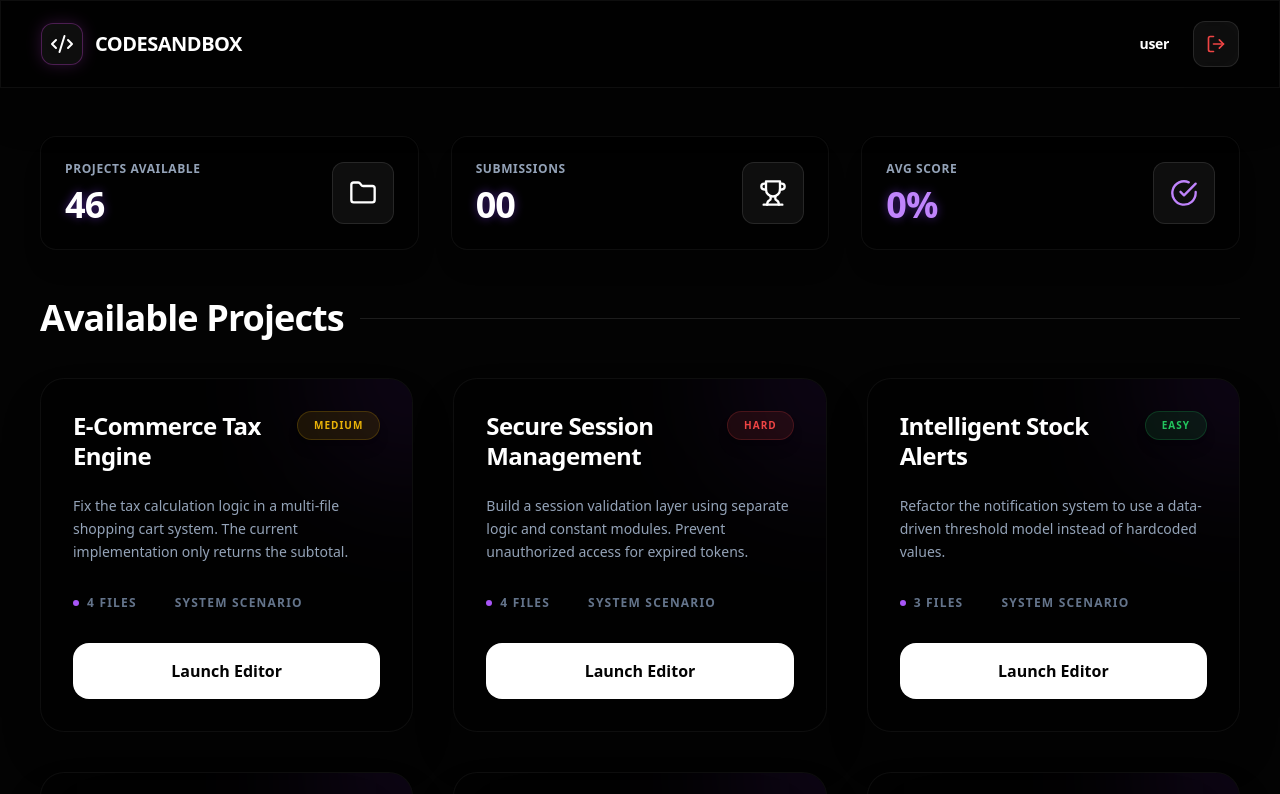
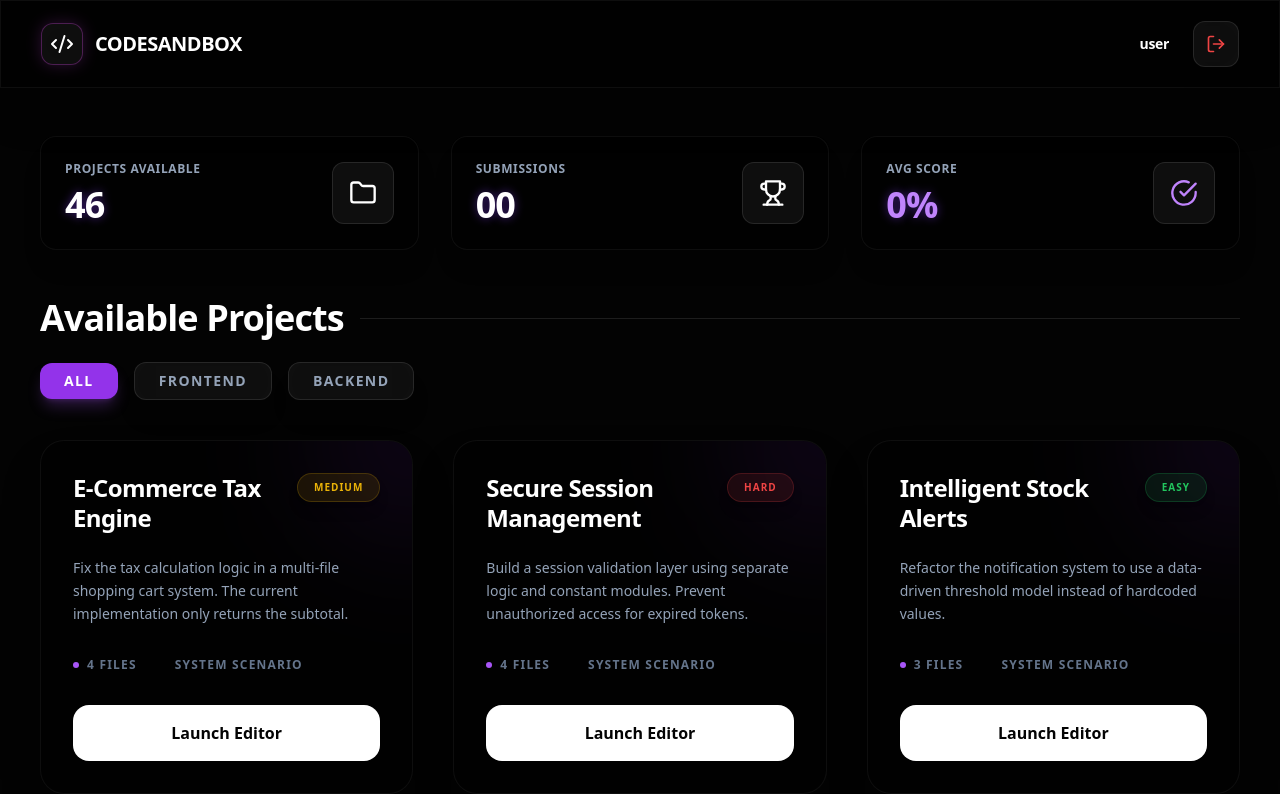
Before and after one commit to devmanaz/Sandbox_prj, a React (Vite) app: page /dashboard in a window 1280 px wide. Shown: the top 794 px of the page. Built offline with nearby package versions, Linux system fonts and the light colour scheme; no server answers; the database is empty; sample sign-in values are in the browser's storage; what groq-sdk would draw is missing.

Commit message:
feat: add frontend/backend category filter and update scenario categories

```diff
--- a/src/data/scenarios.js
+++ b/src/data/scenarios.js
@@ -1,6 +1,7 @@
 export const scenarios = [
   {
     id: 'ecommerce-tax',
+    category: 'backend',
     title: 'E-Commerce Tax Engine',
     description: 'Fix the tax calculation logic in a multi-file shopping cart system. The current implementation only returns the subtotal.',
     difficulty: 'Medium',
@@ -59,6 +60,7 @@ console.log('RESULT_TOTAL:' + total);`
   },
   {
     id: 'auth-session',
+    category: 'backend',
     title: 'Secure Session Management',
     description: 'Build a session validation layer using separate logic and constant modules. Prevent unauthorized access for expired tokens.',
     difficulty: 'Hard',
@@ -104,6 +106,7 @@ console.log('TEST_EXPIRED:' + isSessionActive(expiredSession));`
   },
   {
     id: 'inventory-alerts',
+    category: 'backend',
     title: 'Intelligent Stock Alerts',
     description: 'Refactor the notification system to use a data-driven threshold model instead of hardcoded values.',
     difficulty: 'Easy',
@@ -130,6 +133,7 @@ console.log('TEST_EXPIRED:' + isSessionActive(expiredSession));`
   },
   {
     id: 'api-error-boundary',
+    category: 'backend',
     title: 'Graceful API Degrader',
     description: 'Implement a resilience layer that falls back to localized mock data when the primary API client fails.',
     difficulty: 'Hard',
@@ -151,6 +155,7 @@ console.log('TEST_EXPIRED:' + isSessionActive(expiredSession));`
   },
   {
     id: 'theme-orchestrator',
+    category: 'backend',
     title: 'Multi-Context Theme Manager',
     description: 'Coordinate system preferences and user overrides across a stylesheet and a logic controller.',
     difficulty: 'Medium',
@@ -172,6 +177,7 @@ console.log('TEST_EXPIRED:' + isSessionActive(expiredSession));`
   },
   {
     id: 'data-transformer-pro',
+    category: 'backend',
     title: 'Schema-Driven Transformer',
     description: 'Map raw external data into a validated internal schema using shared transformation rules.',
     difficulty: 'Medium',
@@ -193,6 +199,7 @@ console.log('TEST_EXPIRED:' + isSessionActive(expiredSession));`
   },
   {
     id: 'rbac-gatekeeper',
+    category: 'backend',
     title: 'Distributed RBAC Guard',
     description: 'Check nested permissions across a multi-role architecture to protect specific system actions.',
     difficulty: 'Hard',
@@ -214,6 +221,7 @@ console.log('TEST_EXPIRED:' + isSessionActive(expiredSession));`
   },
   {
     id: 'search-efficiency',
+    category: 'backend',
     title: 'Multi-File Debouncer',
     description: 'Implement a high-performance debouncer for search triggers that interacts with an external API module.',
     difficulty: 'Hard',
@@ -235,6 +243,7 @@ console.log('TEST_EXPIRED:' + isSessionActive(expiredSession));`
   },
   {
     id: 'finance-wizard',
+    category: 'backend',
     title: 'Compound Interest Studio',
     description: 'Build a financial calculation module that uses separate interest rate and compounding factor configurations.',
     difficulty: 'Medium',
@@ -256,6 +265,7 @@ console.log('TEST_EXPIRED:' + isSessionActive(expiredSession));`
   },
   {
     id: 'seo-slug-generator',
+    category: 'backend',
     title: 'SEO Slug Workflows',
     description: 'Cleanse and transform website titles into production-ready URLs using a regex-based cleansing module.',
     difficulty: 'Easy',
@@ -277,6 +287,7 @@ console.log('TEST_EXPIRED:' + isSessionActive(expiredSession));`
   },
   {
     id: 'inventory-processor',
+    category: 'backend',
     title: 'Order Status Workflow',
     description: 'Manage complex order state transitions across a dedicated processor and a status mapping file.',
     difficulty: 'Medium',
@@ -298,6 +309,7 @@ console.log('TEST_EXPIRED:' + isSessionActive(expiredSession));`
   },
   {
     id: 'file-utility-kit',
+    category: 'backend',
     title: 'Readable Size Formatter',
     description: 'Coordinate byte-to-string conversions using a unit-map file to support KB, MB, and GB precision.',
     difficulty: 'Medium',
@@ -319,6 +331,7 @@ console.log('TEST_EXPIRED:' + isSessionActive(expiredSession));`
   },
   {
     id: 'config-merger-v2',
+    category: 'backend',
     title: 'Recursive Config Union',
     description: 'Merge deep JSON configurations from multiple sources into a single unified application state.',
     difficulty: 'Hard',
@@ -340,6 +353,7 @@ console.log('TEST_EXPIRED:' + isSessionActive(expiredSession));`
   },
   {
     id: 'color-parser-studio',
+    category: 'backend',
     title: 'Hex to RGB Converter',
     description: 'Implement a parsing workflow that converts HEX strings into RGB objects using bitwise or string-slice logic.',
     difficulty: 'Medium',
@@ -361,6 +375,7 @@ console.log('TEST_EXPIRED:' + isSessionActive(expiredSession));`
   },
   {
     id: 'security-analyzer',
+    category: 'backend',
     title: 'Password Pulse Gauge',
     description: 'Create a security analyzer that scores passwords based on complex patterns defined in a shared policy file.',
     difficulty: 'Medium',
@@ -382,6 +397,7 @@ console.log('TEST_EXPIRED:' + isSessionActive(expiredSession));`
   },
   {
     id: 'data-dedupe-engine',
+    category: 'backend',
     title: 'Unique Entity Resolver',
     description: 'Deduplicate complex data lists based on a unique identifier key specified in a settings module.',
     difficulty: 'Medium',
@@ -403,6 +419,7 @@ console.log('TEST_EXPIRED:' + isSessionActive(expiredSession));`
   },
   {
     id: 'time-relative-pro',
+    category: 'backend',
     title: 'Social Media Timestamps',
     description: 'Convert timestamps into "ago" strings using a multi-threshold interval mapping system.',
     difficulty: 'Hard',
@@ -424,6 +441,7 @@ console.log('TEST_EXPIRED:' + isSessionActive(expiredSession));`
   },
   {
     id: 'form-validation-kit',
+    category: 'backend',
     title: 'Cross-Field Form Validator',
     description: 'Implement a validation engine that checks correlations between multiple fields (e.g., password and confirmation).',
     difficulty: 'Medium',
@@ -445,6 +463,7 @@ console.log('TEST_EXPIRED:' + isSessionActive(expiredSession));`
   },
   {
     id: 'url-query-builder',
+    category: 'backend',
     title: 'Dynamic URL Assembler',
     description: 'Construct complex URL strings with query parameters using a shared base configuration module.',
     difficulty: 'Easy',
@@ -466,6 +485,7 @@ console.log('TEST_EXPIRED:' + isSessionActive(expiredSession));`
   },
   {
     id: 'localization-manager',
+    category: 'backend',
     title: 'Multi-Language Store',
     description: 'Build a translation engine that switches between language bundles based on a locale code.',
     difficulty: 'Medium',
@@ -487,6 +507,7 @@ console.log('TEST_EXPIRED:' + isSessionActive(expiredSession));`
   },
   {
     id: 'payment-rounding-bug',
+    category: 'backend',
     title: 'Payment Precision Bug (Floating Point)',
     description: 'Debug a checkout system where fractional cents are lost during calculations, causing revenue leakage. The bug occurs when multiplying decimal values.',
     difficulty: 'Medium',
@@ -548,6 +569,7 @@ export function roundPrice(price) {
   },
   {
     id: 'database-connection-leak',
+    category: 'backend',
     title: 'Connection Pool Memory Leak',
     description: 'Debug a service that fails to close database connections properly. Connections pile up and exhaust the pool, causing "ECONNREFUSED" errors.',
     difficulty: 'Hard',
@@ -626,6 +648,7 @@ export function closeConnection(conn) {
   },
   {
     id: 'race-condition-counter',
+    category: 'backend',
     title: 'Race Condition in Async Counter',
     description: 'Debug an inventory system where concurrent requests increment the counter incorrectly. Multiple async operations read-modify-write without coordination.',
     difficulty: 'Hard',
@@ -702,6 +725,7 @@ import { INVENTORY } from './state.js';
   },
   {
     id: 'caching-invalidation-bug',
+    category: 'backend',
     title: 'Stale Cache Not Invalidated',
     description: 'Debug a user profile system where cached data never expires or updates. Users see outdated information even after changes.',
     difficulty: 'Medium',
@@ -766,6 +790,7 @@ export function clearCache(userId) {
   },
   {
     id: 'string-escaping-xss',
+    category: 'backend',
     title: 'XSS Vulnerability - Unescaped HTML',
     description: 'Debug a comment rendering system that injects malicious scripts. User input isn\'t sanitized before display.',
     difficulty: 'Hard',
@@ -823,6 +848,7 @@ export function renderCommentsSafe(comments) {
   },
   {
     id: 'event-listener-memory-leak',
+    category: 'backend',
     title: 'Event Listeners Not Cleaned Up',
     description: 'Debug a real-time chat widget where event listeners accumulate on every page load, consuming memory and firing multiple times.',
     difficulty: 'Hard',
@@ -902,6 +928,7 @@ export function getListenerCount() {
   },
   {
     id: 'null-pointer-chain',
+    category: 'backend',
     title: 'Null Pointer Exception - Unsafe Property Access',
     description: 'Debug an API response handler that crashes when optional fields are missing. Deep property access without null checks.',
     difficulty: 'Medium',
@@ -970,6 +997,7 @@ export function processUsers(responses) {
   },
   {
     id: 'sql-injection-danger',
+    category: 'backend',
     title: 'SQL Injection - Unsafe Query Building',
     description: 'Debug a user search feature vulnerable to SQL injection. String concatenation is used instead of parameterized queries.',
     difficulty: 'Hard',
@@ -1027,6 +1055,7 @@ export function findByEmailSafe(email) {
   },
   {
     id: 'off-by-one-pagination',
+    category: 'backend',
     title: 'Off-by-One Error in Pagination',
     description: 'Debug a data listing system where pagination boundaries are wrong. Page 2 shows duplicate or missing items.',
     difficulty: 'Medium',
@@ -1096,6 +1125,7 @@ export function validatePageNumber(page, total) {
   },
   {
     id: 'async-timing-bug',
+    category: 'backend',
     title: 'Async/Promise Timing Issue',
     description: 'Debug a multi-step workflow where data is used before the async operation completes. Wrong promise chaining or missing await.',
     difficulty: 'Hard',
@@ -1161,6 +1191,7 @@ export async function fetchUserPosts(userId) {
   },
   {
     id: 'case-sensitivity-bug',
+    category: 'backend',
     title: 'Case Sensitivity Bug - String Comparison',
     description: 'Debug a role-based access system where roles aren\'t compared case-sensitively. "Admin" and "admin" are treated as different.',
     difficulty: 'Easy',
@@ -1222,6 +1253,7 @@ export function validateRole(role) {
   },
   {
     id: 'type-coercion-surprise',
+    category: 'backend',
     title: 'Type Coercion Bug - Loose Equality',
     description: 'Debug a validator that accepts invalid input due to JavaScript\'s loose equality. "0" == 0 == false causes logic errors.',
     difficulty: 'Medium',
@@ -1282,6 +1314,7 @@ export function isValidStatus(status) {
   },
   {
     id: 'ecommerce-order-system',
+    category: 'backend',
     title: 'E-Commerce Order Processing System',
     description: 'Fix a multi-tier order processing pipeline with bugs in inventory, payment, and shipping coordination. The system processes orders but fails to update inventory correctly, duplicate charges occur, and order status is inconsistent.',
     difficulty: 'Hard',
@@ -1564,6 +1597,7 @@ import { paymentProcessor } from './payment.js';
   },
   {
     id: 'realtime-messaging-app',
+    category: 'backend',
     title: 'Real-Time Messaging Application',
     description: 'Debug a chat application with message ordering issues, missing messages, duplicate delivery, and user presence tracking bugs. Messages arrive out of order, some are lost, others duplicated.',
     difficulty: 'Hard',
@@ -1835,6 +1869,7 @@ import { roomManager } from './roomManager.js';
   },
   {
     id: 'user-auth-system',
+    category: 'backend',
     title: 'User Authentication & Authorization',
     description: 'Debug a complete auth system with token expiration bugs, privilege escalation vulnerabilities, session hijacking issues, and password reset token reuse problems.',
     difficulty: 'Hard',
@@ -2146,6 +2181,7 @@ import { passwordReset } from './passwordReset.js';
   },
   {
     id: 'conduit-article-feed',
+    category: 'backend',
     title: 'Conduit: Global Article Feed',
     description: 'Implement a high-performance data transformation layer for the Conduit (RealWorld) article feed. Map raw database records to the standardized API response structure.',
     difficulty: 'Hard',
@@ -2272,6 +2308,7 @@ if (result.articles[0] && result.articles[0].author) {
   // ─── FRONTEND SCENARIOS ───────────────────────────────────────────────────
   {
     id: 'css-flexbox-bug',
+    category: 'frontend',
     type: 'frontend',
     title: 'Broken Flex Layout',
     description: 'Three nav items should sit side-by-side in a horizontal row, but they are stacking vertically. Fix the CSS so the layout displays correctly.',
@@ -2347,6 +2384,7 @@ if (result.articles[0] && result.articles[0].author) {
   },
   {
     id: 'js-counter-bug',
+    category: 'frontend',
     type: 'frontend',
     title: 'Click Counter Bug',
     description: 'A counter button should increment the displayed number each time it is clicked. The counter is stuck at 0. Find and fix the two bugs.',
@@ -2413,6 +2451,7 @@ if (result.articles[0] && result.articles[0].author) {
   },
   {
     id: 'dom-color-bug',
+    category: 'frontend',
     type: 'frontend',
     title: 'Dynamic Color Picker',
     description: 'Clicking a color swatch should change the background of the box below it. Nothing happens. Fix the JavaScript typo.',
@@ -2491,6 +2530,7 @@ if (result.articles[0] && result.articles[0].author) {
   },
   {
     id: 'css-card-hover-bug',
+    category: 'frontend',
     type: 'frontend',
     title: 'Card Hover Effect Bug',
     description: 'Three product cards should lift and glow on hover. The hover animation is completely broken. Fix the two CSS bugs.',
@@ -2571,6 +2611,7 @@ if (result.articles[0] && result.articles[0].author) {
   },
   {
     id: 'js-todo-list-bug',
+    category: 'frontend',
     type: 'frontend',
     title: 'Todo List Builder Bug',
     description: 'A todo app should add new tasks when clicking "Add". Items are not appearing and the input is never cleared. Fix the three JavaScript bugs.',
--- a/src/pages/Dashboard.jsx
+++ b/src/pages/Dashboard.jsx
@@ -68,6 +68,7 @@ const Dashboard = () => {
     const [userProfile, setUserProfile] = useState(null);
     const [loading, setLoading] = useState(!user);
     const [completedProjects, setCompletedProjects] = useState([]);
+    const [filterCategory, setFilterCategory] = useState('ALL');
 
     useEffect(() => {
         // Load completed projects from localStorage
@@ -108,6 +109,10 @@ const Dashboard = () => {
     const totalProjects = scenarios.length;
     const submissionCount = completedProjects.length;
     const avgScore = totalProjects > 0 ? (submissionCount / totalProjects) * 100 : 0;
+
+    const filteredScenarios = scenarios.filter(scenario =>
+        filterCategory === 'ALL' ? true : scenario.category?.toUpperCase() === filterCategory
+    );
 
     return (
         <div className="relative min-h-screen bg-[#030303] overflow-hidden font-sans pb-20">
@@ -151,7 +156,7 @@ const Dashboard = () => {
             {!isConfigured && (
                 <div className="bg-purple-600 text-white px-10 py-2.5 flex items-center justify-center gap-4 text-xs font-black uppercase tracking-widest relative z-40">
                     <AlertCircle size={14} />
-                    <span>Supabase is not configured. Some features may be offline.</span>
+                    <span>Firebase is not configured. Some features may be offline.</span>
                     <Link to="/login" className="underline hover:text-purple-200">Connect Now</Link>
                 </div>
             )}
@@ -181,12 +186,35 @@ const Dashboard = () => {
 
                 {/* Available Projects Section */}
                 <div>
-                    <div className="flex items-center gap-4 mb-10">
+                    <div className="flex items-center gap-4 mb-6">
                         <h2 className="text-4xl font-bold text-white tracking-tight">Available Projects</h2>
                         <div className="h-px flex-grow bg-white/10"></div>
                     </div>
+
+                    {/* Filter Buttons */}
+                    <div className="flex items-center gap-4 mb-10 relative z-10">
+                        <button
+                            onClick={() => setFilterCategory('ALL')}
+                            className={`px-6 py-2 rounded-xl text-sm font-bold uppercase tracking-widest transition-all duration-300 ${filterCategory === 'ALL' ? 'bg-purple-600 text-white shadow-lg shadow-purple-500/25' : 'glass text-slate-400 hover:text-white hover:bg-white/5'}`}
+                        >
+                            All
+                        </button>
+                        <button
+                            onClick={() => setFilterCategory('FRONTEND')}
+                            className={`px-6 py-2 rounded-xl text-sm font-bold uppercase tracking-widest transition-all duration-300 ${filterCategory === 'FRONTEND' ? 'bg-purple-600 text-white shadow-lg shadow-purple-500/25' : 'glass text-slate-400 hover:text-white hover:bg-white/5'}`}
+                        >
+                            Frontend
+                        </button>
+                        <button
+                            onClick={() => setFilterCategory('BACKEND')}
+                            className={`px-6 py-2 rounded-xl text-sm font-bold uppercase tracking-widest transition-all duration-300 ${filterCategory === 'BACKEND' ? 'bg-purple-600 text-white shadow-lg shadow-purple-500/25' : 'glass text-slate-400 hover:text-white hover:bg-white/5'}`}
+                        >
+                            Backend
+                        </button>
+                    </div>
+
                     <div className="grid grid-cols-1 md:grid-cols-2 lg:grid-cols-3 gap-10">
-                        {scenarios.map((scenario) => (
+                        {filteredScenarios.map((scenario) => (
                             <ProjectCard
                                 key={scenario.id}
                                 id={scenario.id}
```
